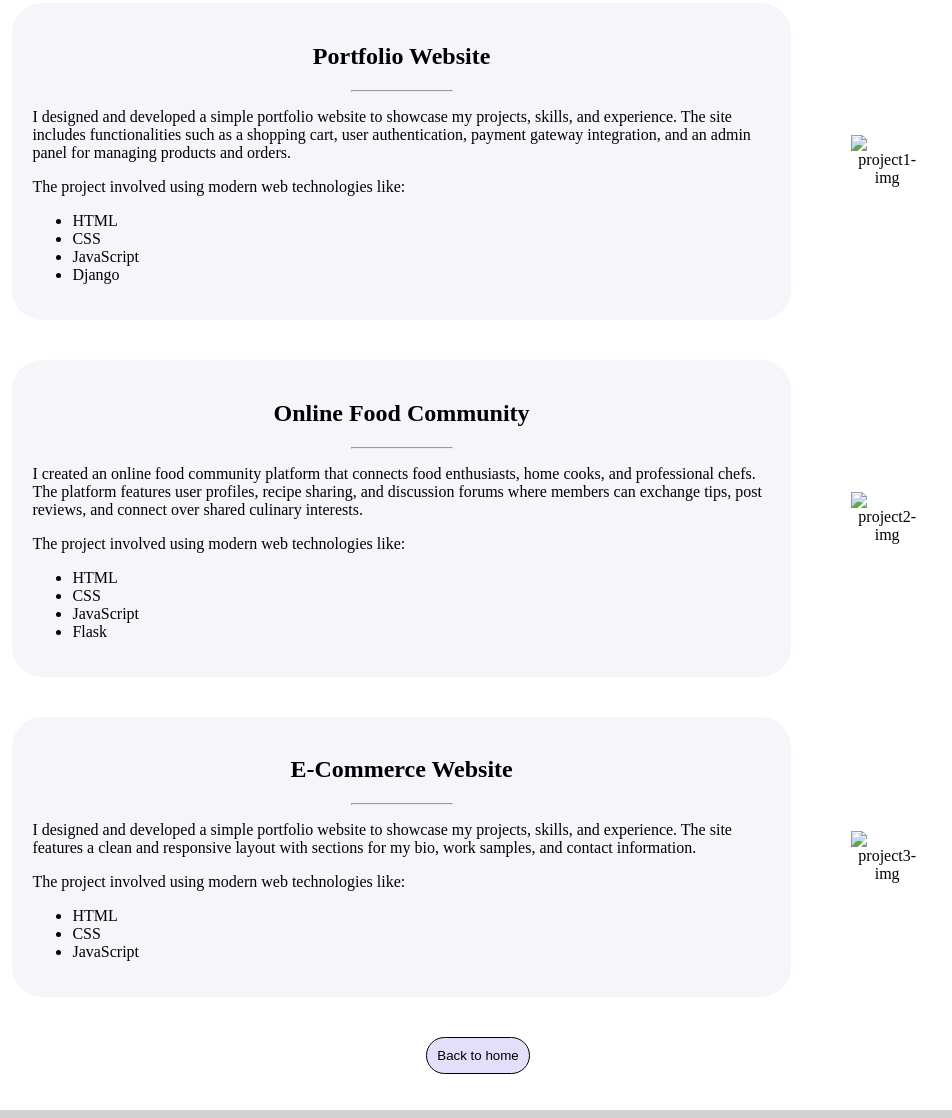
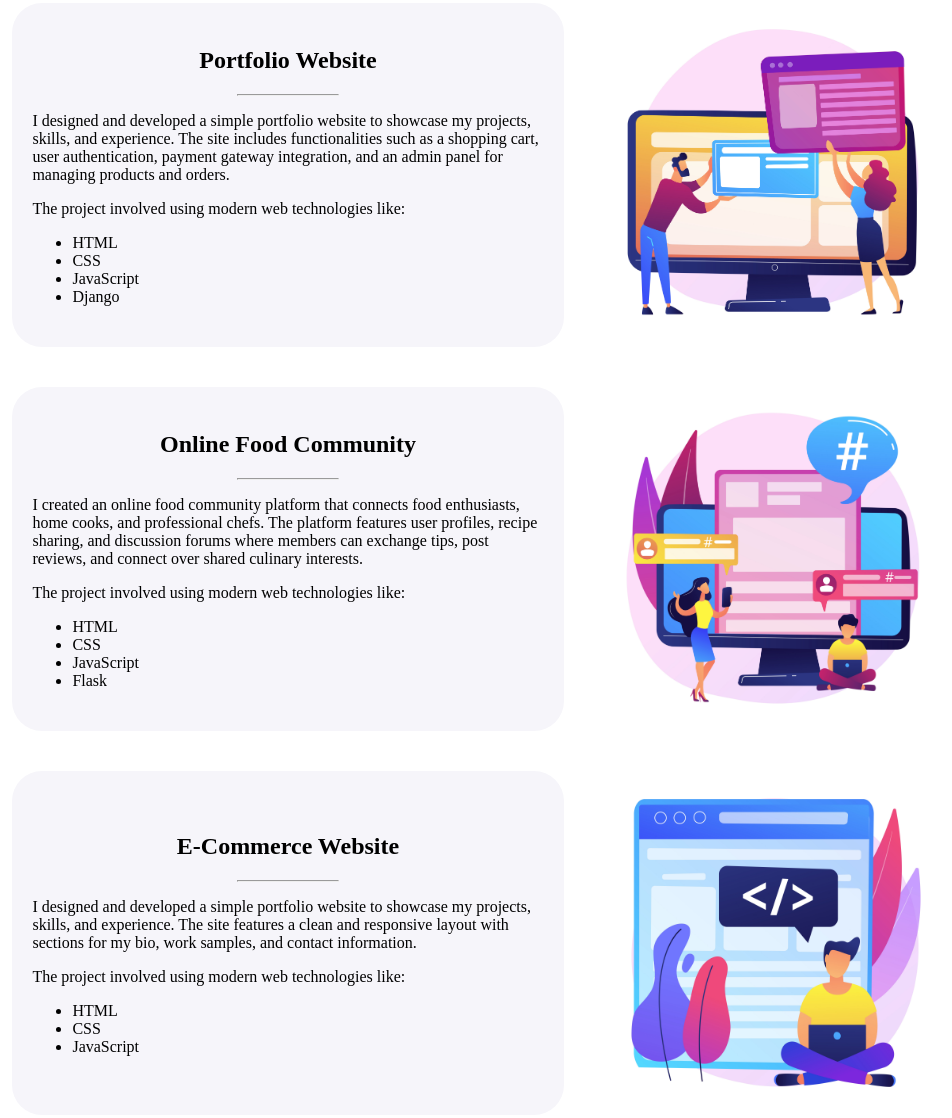
Before and after one commit to varshasharon/mern-tasks, a plain HTML site: page projects.html in a window 1280 px wide. Shown: the part 127-1245 px from the top of the page, without its empty margins (162-1114 px from the left). Drawn offline with Linux system fonts and the light colour scheme; the site is published under a folder, as on GitHub Pages, so addresses that start at the root find nothing.

Commit message:
commited

```diff
--- a/projects.html
+++ b/projects.html
@@ -32,7 +32,7 @@
                         </ul>
                     </td>
                     <td align="center">
-                        <img src="/images/project1.jpg" alt="project1-img" width="300">
+                        <img src="./images/project1.jpg" alt="project1-img" width="300">
                     </td>
                 </tr>
                 <tr>
@@ -54,7 +54,7 @@
                         </ul>
                     </td>
                     <td align="center">
-                        <img src="/images/project2.jpg" alt="project2-img" width="300">
+                        <img src="./images/project2.jpg" alt="project2-img" width="300">
                     </td>
                 </tr>
                 <tr>
@@ -75,7 +75,7 @@
                         </ul>
                     </td>
                     <td align="center">
-                        <img src="/images/project3.jpg" alt="project3-img" width="300">
+                        <img src="./images/project3.jpg" alt="project3-img" width="300">
                     </td>
                 </tr>
             </tbody>
```
Also changed, not shown: contact.html (+1 -1 lines), index.html (+3 -3 lines).
